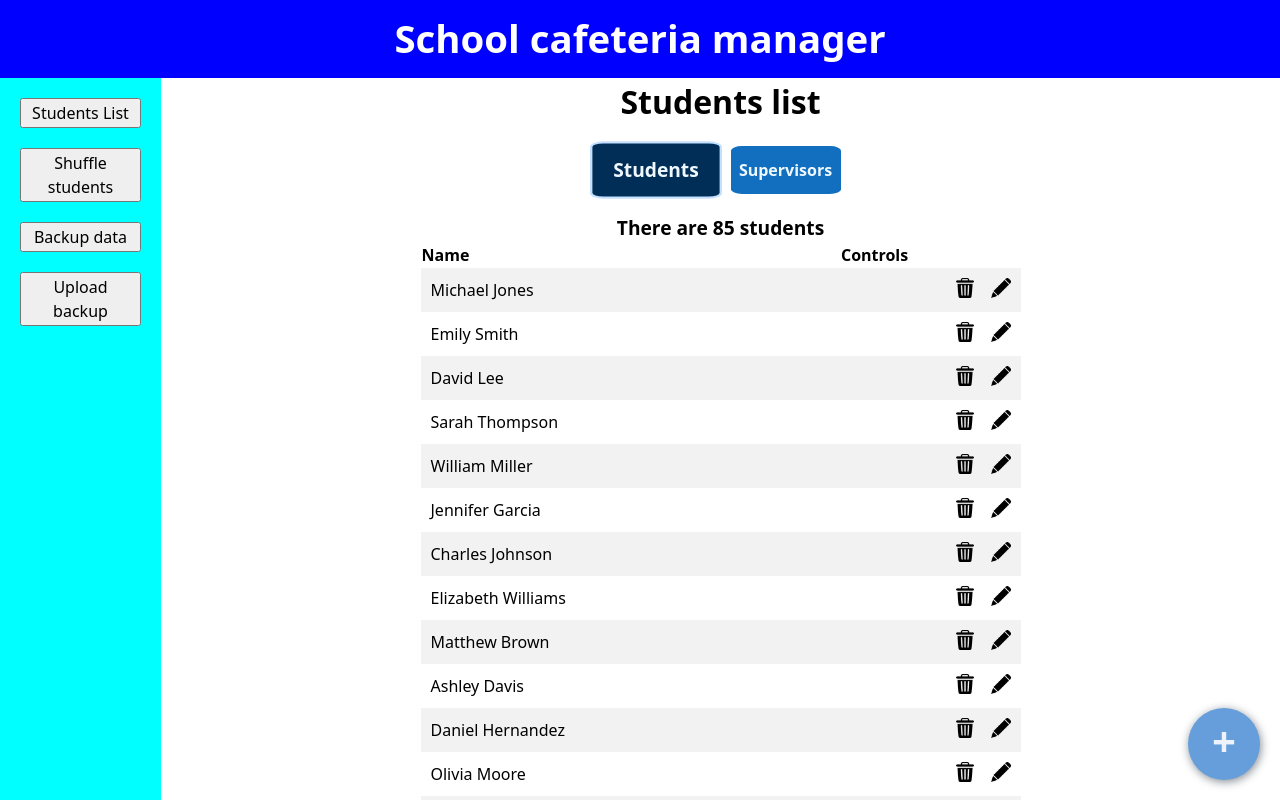
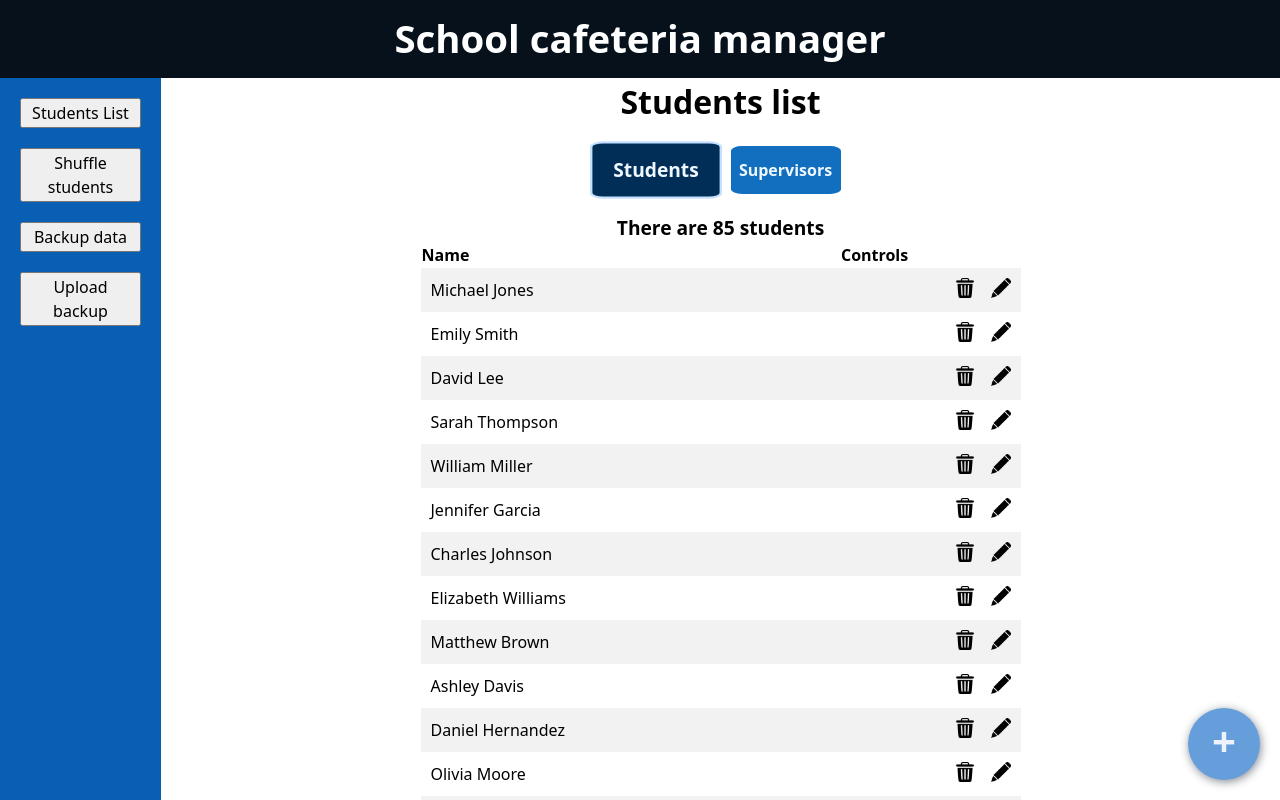
Before and after one commit to jm-mogo/studentsTableShuffle, a React (Vite) app: page / in a window 1280 px wide. Shown: the top 800 px of the page. Built offline with nearby package versions, Linux system fonts and the light colour scheme.

Commit message:
change some colors

```diff
--- a/src/App.css
+++ b/src/App.css
@@ -7,7 +7,7 @@ main {
 }
 
 header {
-    background-color: blue;
+    background-color: #07111c;
     color: white;
     font-size: 1.2rem;
     text-align: center;
@@ -26,5 +26,5 @@ aside {
     flex-direction: column;
     gap: 20px;
     padding: 20px;
-    background-color: aqua;
+    background-color: #095fb4;
 }
```
